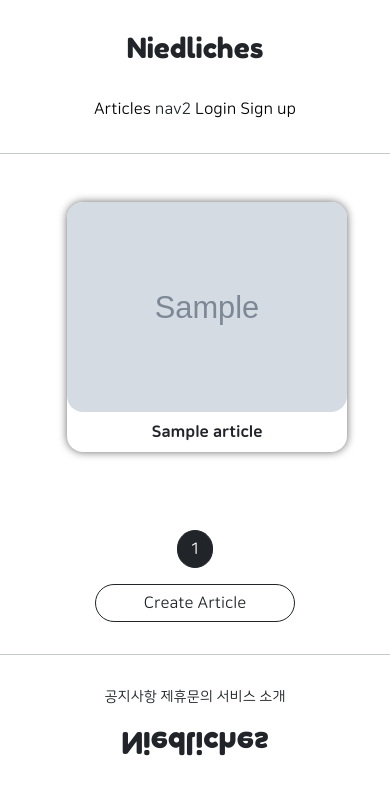
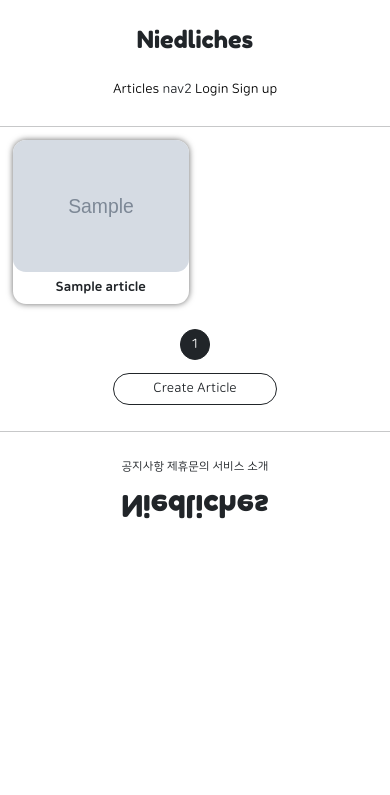
Before and after one commit to kyeongseoJ/gis_1ban_02, a Django app: page /articles/list/ in a window 390 px wide. Shown: the top 795 px of the page. Run offline with Django 3.2, Linux system fonts and the light colour scheme; tables that the repository leaves empty hold one stand-in row (values such as "Sample post"); grey boxes marked "Sample" are stand-in pictures; parts of the project's set-up code (start-up, migrations or seed data) failed here and were passed over; some libraries are stand-ins or nearby versions.

Commit message:
08_21 02

```diff
--- a/accountapp/views.py
+++ b/accountapp/views.py
@@ -38,7 +38,7 @@ class AccountCreateView(CreateView):
     template_name = 'accountapp/create.html'
 
     def get_success_url(self):
-        return reverse('accountapp:detail', kwargs={'pk' : self.object.pk})
+        return reverse('accountapp:detail', kwargs={'pk': self.object.pk})
 
 
 class AccountDetailView(DetailView):
--- a/articleapp/templates/articleapp/list.html
+++ b/articleapp/templates/articleapp/list.html
@@ -3,8 +3,15 @@
 {% block content %}
 
     <style>
+
+        .container {
+            padding: 0;
+            margin: 0 auto;
+        }
+
         .container div {
-          width: 280px;
+          width: 45%;
+            max-width:200px;
           {#height: 500px;#}
           {#background-color: antiquewhite;#}
           display: flex;
@@ -27,7 +34,7 @@
     </style>
 
     <!DOCTYPE html>
-        <div class="container my-5">
+        <div class="container my-3">
             {% for article in article_list %}
                 <div>
                     <a href="{%  url 'articleapp:detail' pk=article.pk %}">
--- a/commentapp/templates/commentapp/delete.html
+++ b/commentapp/templates/commentapp/delete.html
@@ -7,7 +7,7 @@
         <h4> Delete Comment </h4>
         </div>
         <div>
-            <form action="{% url 'commentapp:delete' pk=target_commet.pk %}"
+            <form action="{% url 'commentapp:delete' pk=target_comment.pk %}"
                   method="post">
                 {% csrf_token %}
                 <div class="m-5">
--- a/commentapp/urls.py
+++ b/commentapp/urls.py
@@ -5,6 +5,6 @@ from commentapp.views import CommentCreateView, CommentDeleteView
 app_name = 'commentapp'
 urlpatterns = [
     path('create/', CommentCreateView.as_view(), name='create'),
-    path('delete/', CommentDeleteView.as_view(), name='delete'),
+    path('delete/<int:pk>', CommentDeleteView.as_view(), name='delete'),
 
 ]
--- a/commentapp/views.py
+++ b/commentapp/views.py
@@ -30,7 +30,7 @@ class CommentCreateView(CreateView):
 @method_decorator(comment_ownership_required, 'post')
 class CommentDeleteView(DeleteView):
     model = Comment
-    context_object_name = 'target_commet'
+    context_object_name = 'target_comment'
     template_name = 'commentapp/delete.html'
 
     def get_success_url(self):
--- a/gis_1ban_02/settings.py
+++ b/gis_1ban_02/settings.py
@@ -37,7 +37,7 @@ SECRET_KEY = env_list['SECRET_KEY']
 # SECURITY WARNING: don't run with debug turned on in production!
 DEBUG = True
 
-ALLOWED_HOSTS = []
+ALLOWED_HOSTS = ["*"]
 
 
 # Application definition
@@ -54,6 +54,7 @@ INSTALLED_APPS = [
     'profileapp',
     'articleapp',
     'commentapp',
+    'projectapp',
 ]
 
 MIDDLEWARE = [
--- a/gis_1ban_02/urls.py
+++ b/gis_1ban_02/urls.py
@@ -24,5 +24,6 @@ urlpatterns = [
     path('profiles/', include('profileapp.urls')),
     path('articles/', include('articleapp.urls')),
     path('comments/', include('commentapp.urls')),
+    path('projects/', include('projectapp.urls'))
 
 ] + static(settings.MEDIA_URL, document_root=settings.MEDIA_ROOT)
--- a/static/base.css
+++ b/static/base.css
@@ -83,3 +83,9 @@
     padding: 1rem;
     font-size: 1.1rem;"
 }
+
+@media screen and (max-width: 500px){
+    html{
+        font-size: 13px;
+    }
+}
--- a/static/js/magicgrid.js
+++ b/static/js/magicgrid.js
@@ -279,7 +279,7 @@ MagicGrid.prototype.listen = function listen () {
 let magicGrid = new MagicGrid({
   container: '.container',
   animate: true,
-  gutter: 30,
+  gutter: 12,
   static: true,
   useMin: true
 });
--- a/templates/head.html
+++ b/templates/head.html
@@ -2,6 +2,7 @@
 
 <head>
     <meta charset="UTF-8">
+    <meta name = "viewport" content="width=device-width, initial-scale=1, shrink-to-fit=no">
     <title>Hello</title>
 
      {# Bootstrap Link #}
```
Also changed, not shown: articleapp/templates/articleapp/detail.html (+7 -1 lines), 1 other file.
